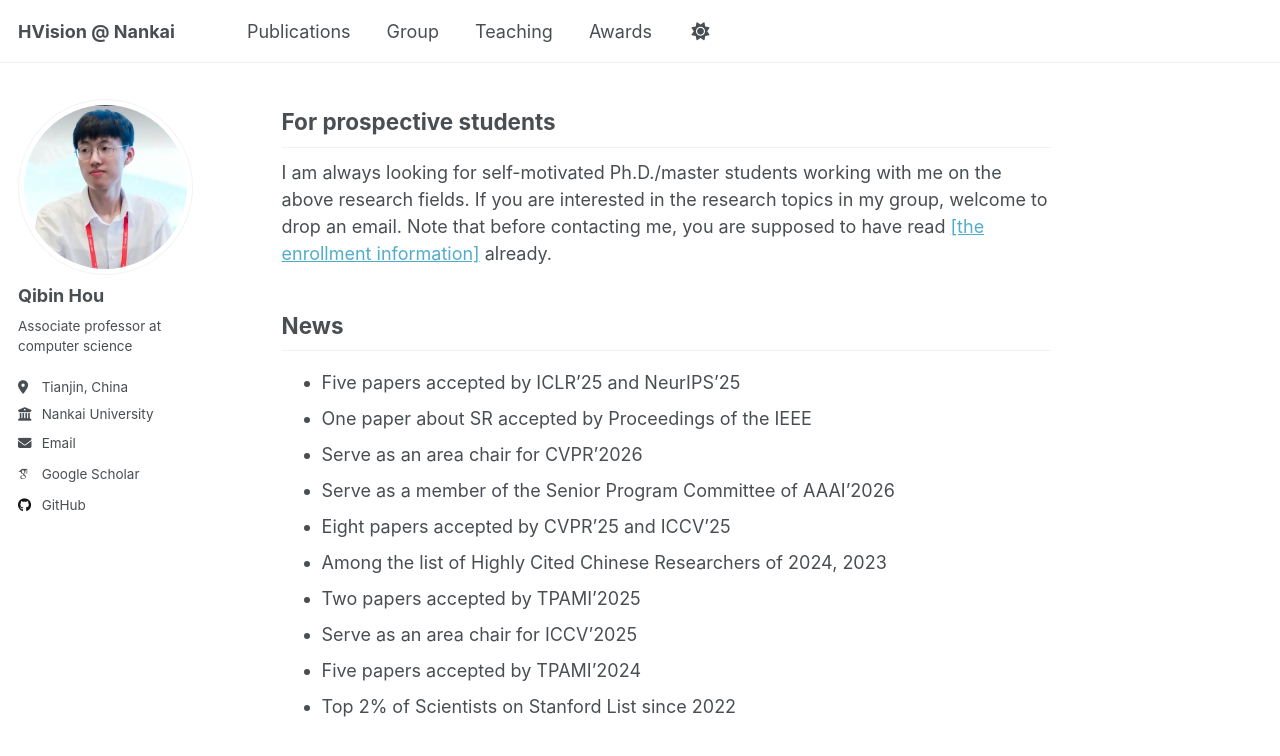
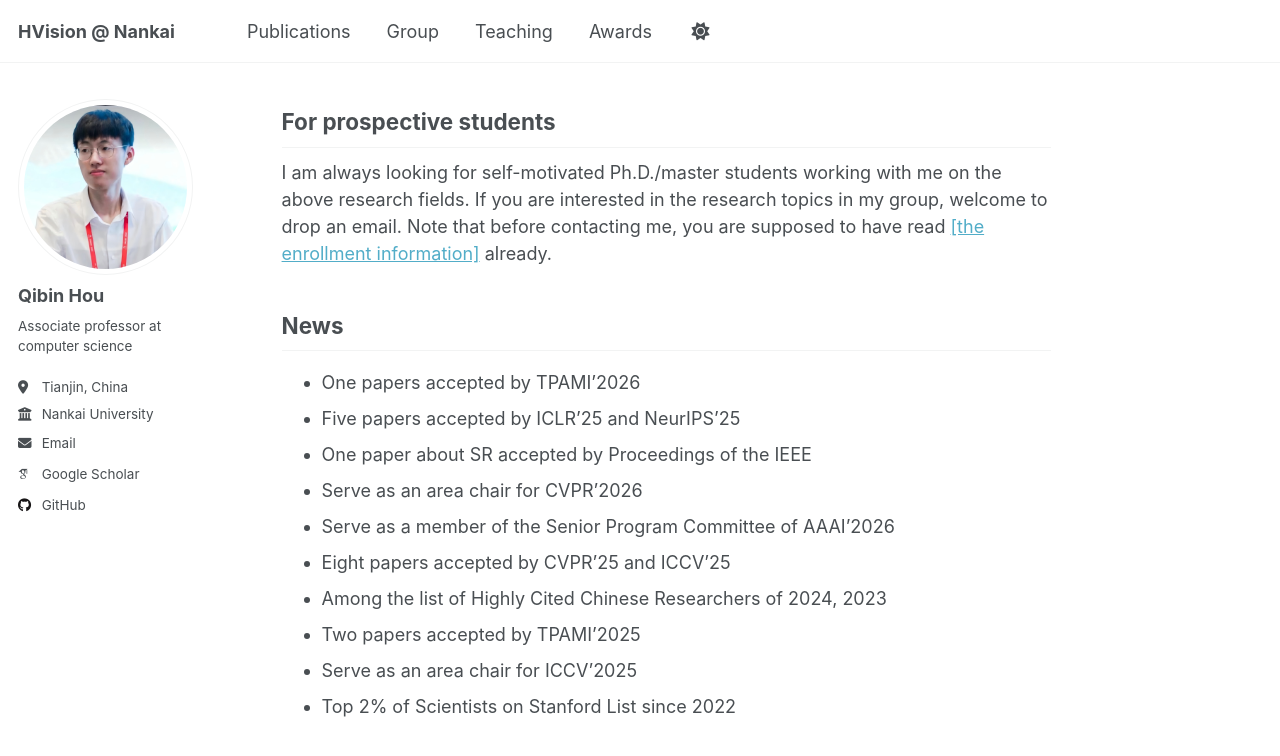
Before and after one commit to houqb/houqb.github.io, a Jekyll site: the page built from _pages/about.md, in a window 1280 px wide and 900 px high, scrolled down 544 px. Shown: the top 756 px of the window. Built offline with Jekyll 4.4.1, drawn with Linux system fonts in a browser that asks for light colours; some web fonts are replaced.

Commit message:
Update about.md

```diff
--- a/_pages/about.md
+++ b/_pages/about.md
@@ -23,6 +23,7 @@ I am always looking for self-motivated Ph.D./master students working with me on
 
 ## News
 
++ One papers accepted by TPAMI'2026
 + Five papers accepted by ICLR'25 and NeurIPS'25
 + One paper about SR accepted by Proceedings of the IEEE
 + Serve as an area chair for CVPR'2026
@@ -31,5 +32,4 @@ I am always looking for self-motivated Ph.D./master students working with me on
 + Among the list of Highly Cited Chinese Researchers of 2024, 2023
 + Two papers accepted by TPAMI'2025
 + Serve as an area chair for ICCV'2025
-+ Five papers accepted by TPAMI'2024
 + Top 2% of Scientists on Stanford List since 2022
```
